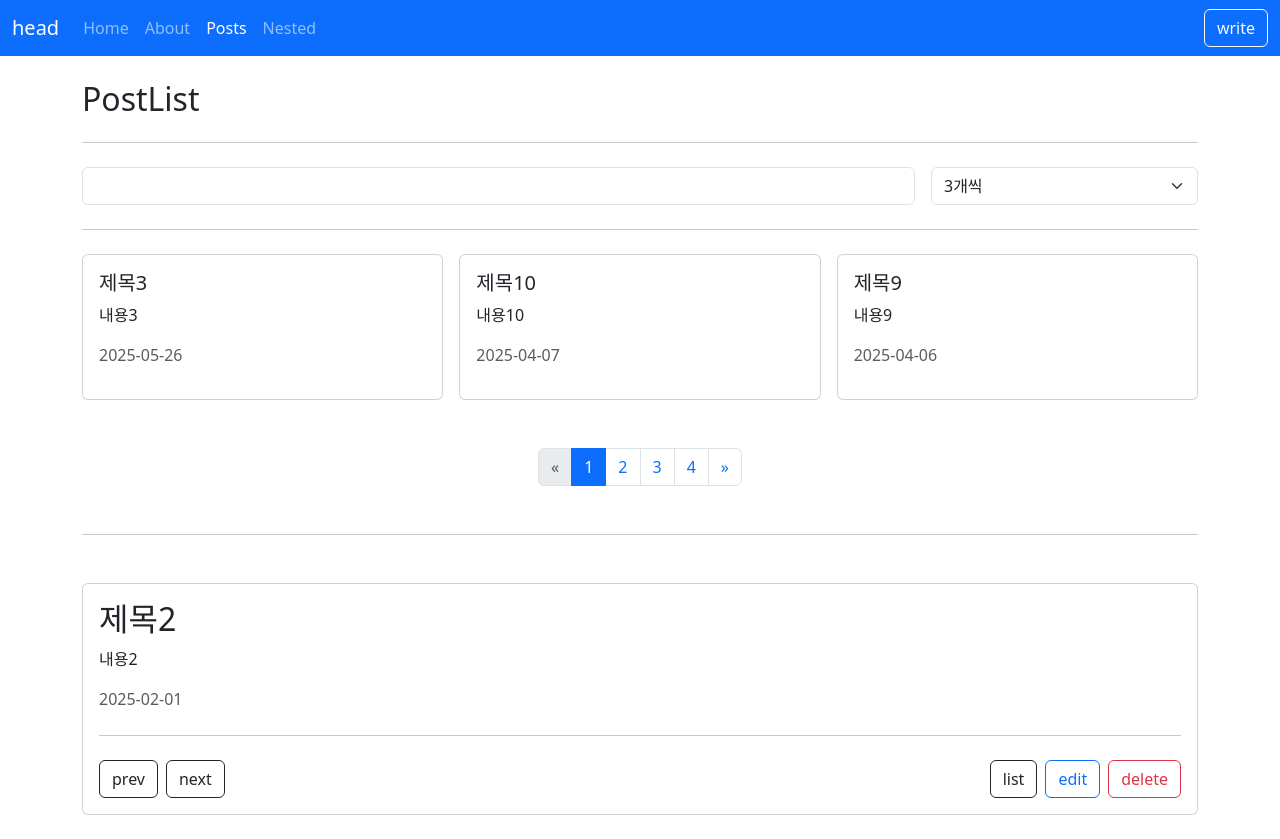
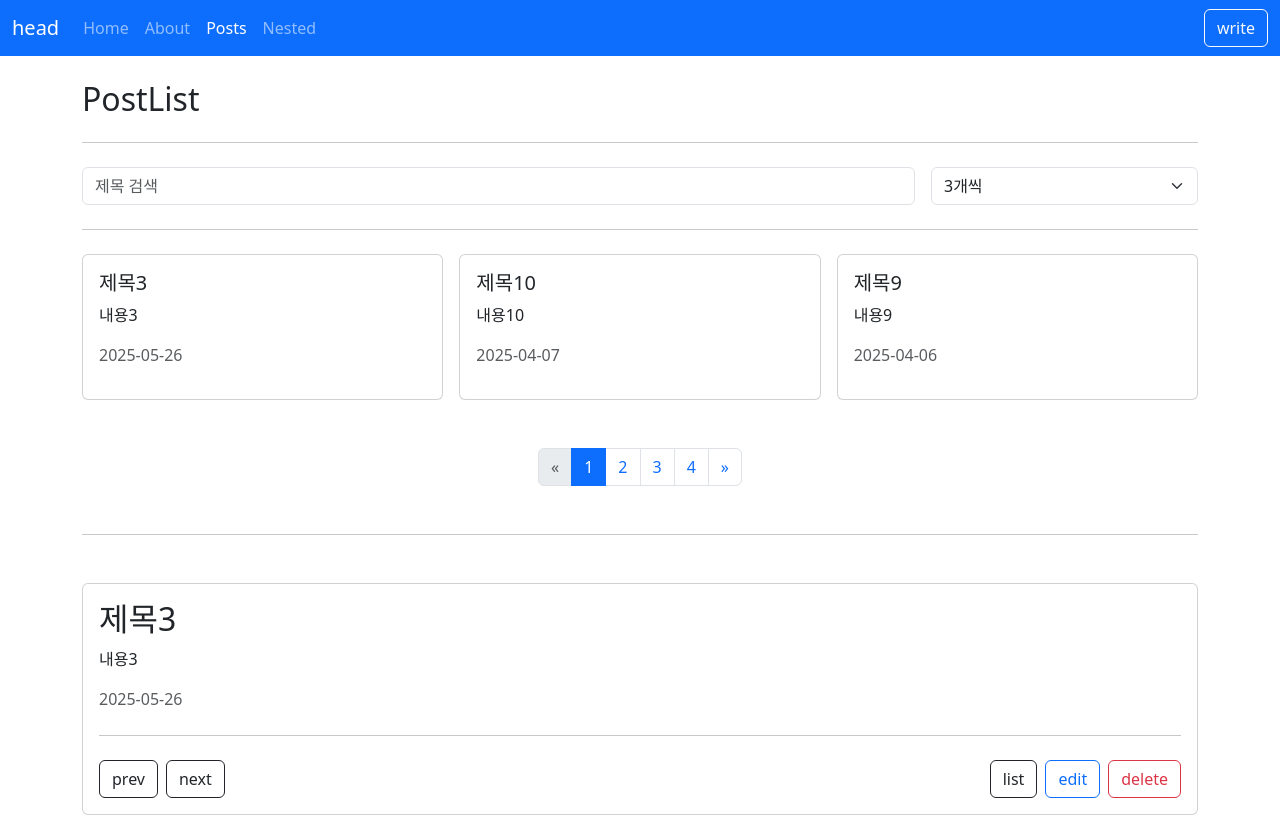
Before and after one commit to sanghyeonJ/vueGym, a Vue app: page /posts in a window 1280 px wide. Built offline with nearby package versions, Linux system fonts and the light colour scheme; data requests are answered from the project's data file.

Commit message:
컴포넌트 분리

```diff
--- a/db.json
+++ b/db.json
@@ -1,14 +1,69 @@
 {
   "posts": [
-    { "id": 1, "title": "제목", "content": "내용", "createdAt": "2024-02-26" },
-    { "id": 2, "title": "제목2", "content": "내용2", "createdAt": "2025-02-01" },
-    { "id": 3, "title": "제목3", "content": "내용3", "createdAt": "2025-05-26" },
-    { "id": 4, "title": "제목4", "content": "내용4", "createdAt": "2025-04-01" },
-    { "id": 5, "title": "제목5", "content": "내용5", "createdAt": "2025-04-02" },
-    { "id": 6, "title": "제목6", "content": "내용6", "createdAt": "2025-04-03" },
-    { "id": 7, "title": "제목7", "content": "내용7", "createdAt": "2025-04-04" },
-    { "id": 8, "title": "제목8", "content": "내용8", "createdAt": "2025-04-05" },
-    { "id": 9, "title": "제목9", "content": "내용9", "createdAt": "2025-04-06" },
-    { "id": 10, "title": "제목10", "content": "내용10", "createdAt": "2025-04-07" }
+    {
+      "id": 1,
+      "title": "제목",
+      "content": "내용",
+      "createdAt": "2024-02-26"
+    },
+    {
+      "id": 2,
+      "title": "제목2",
+      "content": "내용2",
+      "createdAt": "2025-02-01"
+    },
+    {
+      "id": 3,
+      "title": "제목3",
+      "content": "내용3",
+      "createdAt": "2025-05-26"
+    },
+    {
+      "id": 4,
+      "title": "제목4",
+      "content": "내용4",
+      "createdAt": "2025-04-01"
+    },
+    {
+      "id": 5,
+      "title": "제목5",
+      "content": "내용5",
+      "createdAt": "2025-04-02"
+    },
+    {
+      "id": 6,
+      "title": "제목6",
+      "content": "내용6",
+      "createdAt": "2025-04-03"
+    },
+    {
+      "id": 7,
+      "title": "제목7",
+      "content": "내용7",
+      "createdAt": "2025-04-04"
+    },
+    {
+      "id": 8,
+      "title": "제목8",
+      "content": "내용8",
+      "createdAt": "2025-04-05"
+    },
+    {
+      "id": 9,
+      "title": "제목9",
+      "content": "내용9",
+      "createdAt": "2025-04-06"
+    },
+    {
+      "id": 10,
+      "title": "제목10",
+      "content": "내용10",
+      "createdAt": "2025-04-07"
+    },
+    {
+      "title": "글쓰기",
+      "content": "테스트 수정테스트 수정수정",
+      "id": 11
+    }
   ]
 }
--- /dev/null
+++ b/src/components/AppGrid.vue
@@ -0,0 +1,25 @@
+<template>
+    <div class="row g-3">
+      <div v-for="(item, index) in items" :key="index" :class="colClass">
+        <!-- 부모 컴포넌트에서 아이템이나 인덱스를 사용할수있도록 전달 -->
+        <slot :item="item" :index="index"></slot>
+      </div>
+    </div>
+</template>
+
+<script setup>
+defineProps({
+    items: {
+        type: Array,
+        required: true,
+    },
+    colClass: {
+        type: String,
+        default: 'col-4',
+    }
+})
+</script>
+
+<style lang="scss" scoped>
+
+</style>
--- /dev/null
+++ b/src/components/AppPagination.vue
@@ -0,0 +1,49 @@
+<template>
+    <nav class="mt-5" aria-label="Page navigation example">
+      <ul class="pagination justify-content-center">
+        <li class="page-item" :class="isPrevPage">
+          <!-- <a class="page-link" href="#" aria-label="Previous" @click.prevent="--currentPage"> -->
+          <!-- prop로 전달받은 내용이기 때문에 자식 컴포넌트에서 직접 변경해주면 안된다 -->
+          <!-- 따라서 emit을 이용해서 부모 컴포넌트에 이벤트를 전달해줘야한다 -->
+          <a class="page-link" href="#" aria-label="Previous" @click.prevent="$emit('page', currentPage - 1)">
+            <span aria-hidden="true">&laquo;</span>
+          </a>
+        </li>
+        <li v-for="page in pageCount" :key="page" class="page-item" :class="{active: currentPage === page}">
+          <a class="page-link" href="#" @click.prevent="$emit('page', page)">{{ page }}</a> <!-- prevent를 넣으면 기본동작을 막는다 -->
+        </li>
+        <li class="page-item" :class="isNextPage">
+          <a class="page-link" href="#" aria-label="Next" @click.prevent="$emit('page', currentPage + 1)">
+            <span aria-hidden="true">&raquo;</span>
+          </a>
+        </li>
+      </ul>
+    </nav>
+</template>
+
+<script setup>
+import { computed } from 'vue';
+
+// 부모 컴포넌트로 부터 현재페이지와 총페이지수를 받아온다.
+const props = defineProps({
+    currentPage: {
+        type: Number,
+        required: true,
+    },
+    pageCount: {
+        type: Number,
+        required: true,
+    },
+})
+
+// props로 전달받은 내용을 변경하려면 emit을 이용해야한다.
+defineEmits(['page']);
+
+const isPrevPage = computed(() => ({disabled: props.currentPage === 1}) );
+const isNextPage = computed(() => ({disabled: props.currentPage === props.pageCount}) );
+
+</script>
+
+<style lang="scss" scoped>
+
+</style>
--- /dev/null
+++ b/src/components/posts/PostFilter.vue
@@ -0,0 +1,28 @@
+<template>
+    <form @submit.prevent>
+      <div class="row g-3">
+        <div class="col">
+          <input type="text" class="form-control" :value="title" @input="$emit('update:title', $event.target.value)" placeholder="제목 검색">
+        </div>
+        <div class="col-3">
+          <select class="form-select" :value="limit" @input="$emit('update:limit', $event.target.value)">
+            <option value="3">3개씩</option>
+            <option value="6">6개씩</option>
+            <option value="9">9개씩</option>
+          </select>
+        </div>
+      </div>
+    </form>
+</template>
+
+<script setup>
+defineProps({
+    title: String,
+    limit: Number,
+});
+defineEmits(['update:title', 'update:limit']);
+</script>
+
+<style lang="scss" scoped>
+
+</style>
--- /dev/null
+++ b/src/components/posts/PostForm.vue
@@ -0,0 +1,26 @@
+<template>
+    <form>
+      <div class="mb-3">
+        <label for="title" class="form-label">Title</label>
+        <input type="text" class="form-control" id="title" :value="title" @input="$emit('update:title', $event.target.value)" />
+      </div>
+      <div class="mb-3">
+        <label for="content" class="form-label">Content</label>
+        <textarea class="form-control" id="content" rows="3" :value="content" @input="$emit('update:content', $event.target.value)"></textarea>
+      </div>
+      <slot name="actions"></slot>
+    </form>
+</template>
+
+<script setup>
+defineProps({
+    title: String,
+    content: String
+});
+
+defineEmits(['update:title', 'update:content']);
+</script>
+
+<style lang="scss" scoped>
+
+</style>
--- a/src/router/index.js
+++ b/src/router/index.js
@@ -23,12 +23,12 @@ const routes = [
     path: '/posts/:id',
     component: PostDetailView,
     name: 'postDetailName',
-    props: true
-    // props: (route) => {
-    //   return {
-    //     id: parseInt(route.params.id)
-    //   }
-    // }
+    //props: true
+    props: (route) => {
+      return {
+        id: parseInt(route.params.id)
+      }
+    }
   },
   { path: '/posts/:id/edit', component: PostEditView, name: 'postEditName' },
 
--- a/src/views/HomeView.vue
+++ b/src/views/HomeView.vue
@@ -4,10 +4,22 @@
     <p>{{ $route.path }}</p>
     <p>{{ $route.name }}</p>
     <button class="btn btn-primary" @click="goAbout">about</button>
-  </div>
+    <hr class="my-4">
+    <div class="row g-3">
+      <div v-for="(item, index) in items" :key="index" class="col-4">
+        <AppCard>{{ item }}</AppCard>
+      </div>
+    </div>
+    <AppGrid :items="items" v-slot="{ item }" col-class="col-6">  <!-- 만약 여기에 클래스를 추가하면 AppGrid컴포넌트에는 class props가 선언되지 않았기 때문에 nonprop 으로 최상단태그에 상속된다 -->
+      <AppCard>{{ item }}</AppCard>
+    </AppGrid>
+</div>
 </template>
 
 <script setup>
+import AppCard from '@/components/AppCard.vue';
+import AppGrid from '@/components/AppGrid.vue';
+import { ref } from 'vue';
 import { useRouter, useRoute } from 'vue-router';
 // router 페이지의 이동을 제어하는 객체 (push, replace, back, forward)
 // route 현재 페이지의 정보를 가져오는 객체
@@ -23,6 +35,8 @@ const goAbout = () => {
     name: 'aboutName',
   });
 };
+
+const items = ref(['사과', '딸기', '포도', '바나나']);
 </script>
 
 <style scoped></style>
--- a/src/views/posts/PostListView.vue
+++ b/src/views/posts/PostListView.vue
@@ -2,7 +2,7 @@
   <div>
     <h2>PostList</h2>
     <hr class="my-4" />
-    <form @submit.prevent>
+    <!-- <form @submit.prevent>
       <div class="row g-3">
         <div class="col">
           <input type="text" class="form-control" v-model="params.title_like">
@@ -15,9 +15,10 @@
           </select>
         </div>
       </div>
-    </form>
+    </form> -->
+    <PostFilter v-model:title="params.title_like" v-model:limit="params._limit" />
     <hr class="my-4" />
-    <div class="row g-3">
+    <!-- <div class="row g-3">
       <div class="col-4" v-for="post in posts" :key="post.id">
         <PostItem
           :title="post.title"
@@ -26,8 +27,20 @@
           @click="goPage(post.id)"
         />
       </div>
-    </div>
-    <nav class="mt-5" aria-label="Page navigation example">
+    </div> -->
+    <AppGrid :items="posts">
+      <template v-slot="{item}">
+        <PostItem
+          :title="item.title"
+          :content="item.content"
+          :createdAt="item.createdAt"
+          @click="goPage(item.id)"
+        />
+      </template>
+    </AppGrid>
+
+
+    <!-- <nav class="mt-5" aria-label="Page navigation example">
       <ul class="pagination justify-content-center">
         <li class="page-item" :class="{disabled: params._page === 1}">
           <a class="page-link" href="#" aria-label="Previous" @click.prevent="--params._page">
@@ -35,7 +48,7 @@
           </a>
         </li>
         <li v-for="page in pageCount" :key="page" class="page-item" :class="{active: params._page === page}">
-          <a class="page-link" href="#" @click.prevent="params._page = page">{{ page }}</a> <!-- prevent를 넣으면 기본동작을 막는다 -->
+          <a class="page-link" href="#" @click.prevent="params._page = page">{{ page }}</a> --> <!-- prevent를 넣으면 기본동작을 막는다 --> <!--
         </li>
         <li class="page-item" :class="{disabled: params._page === pageCount}">
           <a class="page-link" href="#" aria-label="Next" @click.prevent="++params._page">
@@ -43,22 +56,28 @@
           </a>
         </li>
       </ul>
-    </nav>
+    </nav> -->
+    <AppPagination :current-page="params._page" :page-count="pageCount" @page="page => params._page = page" />
     <hr class="my-5" />
-    <AppCard>
-      <PostDetailView :id="2"></PostDetailView>
-    </AppCard>
+    <template v-if="posts.length > 0">
+      <AppCard>
+        <PostDetailView :id="posts[0].id"></PostDetailView>
+      </AppCard>
+    </template>
   </div>
 </template>
 
 <script setup>
 import PostItem from '@/components/posts/PostItem.vue';
 import PostDetailView from '@/views/posts/PostDetailView.vue';
+import AppPagination from '@/components/AppPagination.vue';
 import AppCard from '@/components/AppCard.vue';
+import AppGrid from '@/components/AppGrid.vue';
+import PostFilter from '@/components/posts/PostFilter.vue';
+
 import { computed, ref, watchEffect } from 'vue';
 import { getPosts } from '@/api/posts';
 import { useRouter } from 'vue-router';
-
 const router = useRouter();
 const posts = ref([]);
 // pagination 파라미터
```
Also changed, not shown: src/views/posts/PostCreateView.vue (+18 -2 lines), src/views/posts/PostEditView.vue (+18 -2 lines).
